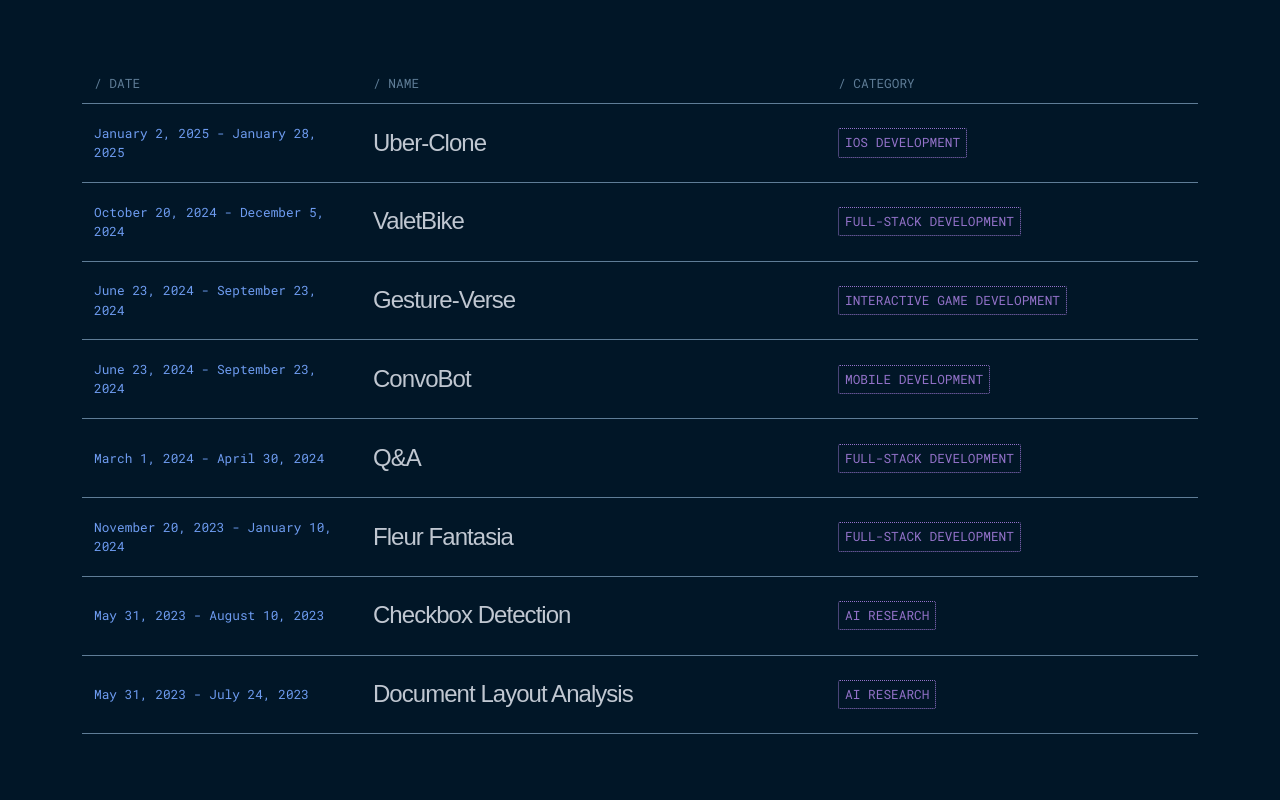
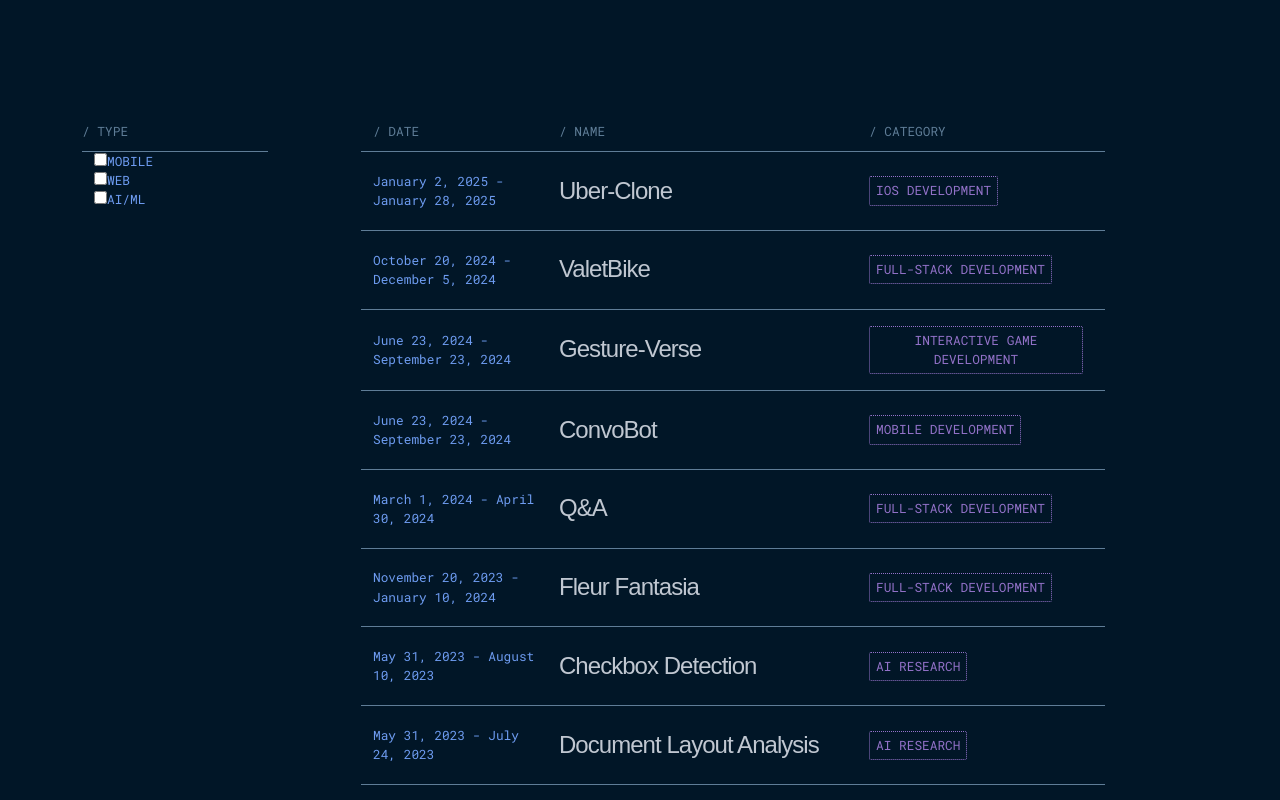
Before and after one commit to LynnHaDo/Portfolio, a Next.js app: page / in a window 1280 px wide. Shown: the part 460-1260 px from the top of the page. Built offline with nearby package versions, Linux system fonts and the light colour scheme.

Commit message:
Add filter by type

```diff
--- a/lib/projects.js
+++ b/lib/projects.js
@@ -10,7 +10,7 @@ import styles from '../styles/Project.module.scss'
 
 export const projectsDir = path.join(process.cwd(), 'projects')
 
-export function getSortedProjectsData() {
+export function getProjectsData() {
     // Get the file names under /projects
     const fileNames = fs.readdirSync(projectsDir)
     const allProjectsData = fileNames.map((fileName) => {
@@ -29,6 +29,7 @@ export function getSortedProjectsData() {
         };
     })
 
+    // Sort that by the newest
     return allProjectsData.sort((a, b) => {
         if (a.end_date < b.end_date) {
             return 1;
@@ -37,6 +38,12 @@ export function getSortedProjectsData() {
             return -1;
         }
     })
+}
+
+export function getAllProjectCategories() {
+    const projectsData = getProjectsData();
+
+    return [... new Set(projectsData.map(project => project.category))]
 }
 
 export function getAllProjectIds() {
--- a/pages/index.js
+++ b/pages/index.js
@@ -1,16 +1,18 @@
 import styles from '../styles/Home.module.scss'
 import utilStyles from '../styles/utils.module.scss';
 
-import Head from 'next/head'
 import Link from 'next/link'
-import { getSortedProjectsData } from '../lib/projects';
-
+import { getProjectsData, getAllProjectCategories } from '../lib/projects';
 import Layout from '../components/layout'
 import Date from '../components/date';
 import Typing from '../components/typing';
 
+import { useState, useEffect } from 'react'
+
 export async function getStaticProps() {
-    const allProjectsData = getSortedProjectsData();
+    const allProjectsData = getProjectsData();
+    const allProjectCategories = getAllProjectCategories();
+
     const techStack = ["Angular", "NextJS", "Django",
                         "Spring Boot", "Ruby on Rails",
                         "React Native", "SwiftUI"]
@@ -18,15 +20,43 @@ export async function getStaticProps() {
     return {
         props: {
             allProjectsData,
+            allProjectCategories,
             techStack
         }
     }
 }
 
-export default function Home( { allProjectsData, techStack } ) {
+export default function Home( { allProjectsData, allProjectCategories, techStack } ) {
+  const [projectsData, setProjectsData] = useState(allProjectsData);
+  const [selectedCategories, setSelectedCategories] = useState([]);
+
+  const filterProjectsByCategory = (projectsData, categories = []) => {
+    if (categories.length == 0)
+    {
+        return projectsData
+    }
+    return projectsData.filter(project => categories.includes(project.category))
+  }
+
+  useEffect(() => {
+    setProjectsData(filterProjectsByCategory(allProjectsData, selectedCategories));
+  }, [selectedCategories])
+
+  const handleCheck = (category) => {
+    if (selectedCategories.includes(category))
+    {
+        setSelectedCategories([...selectedCategories.filter(cat => cat !== category)])
+    }
+    else
+    {
+        setSelectedCategories([...selectedCategories, category])
+    }
+    console.log(selectedCategories);
+  }
+
   return (
     <Layout home siteTitle="Home">
-            <div className="row">
+            <div className="row mb-5">
                 <div className={`col-lg-7 ${styles.displayTextWrapper}`}>
                 <div className={styles.displayText}>
                     <div className={`${utilStyles.heading2Xl}`}>Hello from Linh</div>
@@ -51,6 +81,24 @@ export default function Home( { allProjectsData, techStack } ) {
                 <div className='col-lg-5'></div>
             </div>
 
+            <div className="row mt-5 mb-3">
+                <div className={`col-lg-2 ${utilStyles.lightText} ${utilStyles.code} ${utilStyles.allCaps} mb-5`}>
+                    <div className={`${utilStyles.tableHeader} row`}>
+                        / TYPE
+                    </div>
+                    {
+                        allProjectCategories.map(category => (
+                            <div className="form-check category" key={category}>
+                                <input className="form-check-input" type="checkbox" value={category} id={category} onChange={() => handleCheck(category)} />
+                                <label className="form-check-label" htmlFor={category}>
+                                    {category}
+                                </label>
+                            </div>
+                        ))
+                    }
+                </div>
+                <div className="col-lg-1"></div>
+                <div className="col-lg-8">
                     <div className={`${utilStyles.tableHeader} row`}>
                         <div className={`col-lg-3 ${utilStyles.code}`}>
                             / DATE
@@ -63,7 +111,7 @@ export default function Home( { allProjectsData, techStack } ) {
                         </div>
                     </div>
                     <div className={utilStyles.list}>
-                {allProjectsData.map(({ id, date, title, end_date, label }) => (
+                        {projectsData.map(({ id, date, title, end_date, label }) => (
                             <Link href={`/projects/${id}`} className={`${utilStyles.colorInherit} ${utilStyles.noUnderline}`} key={id}>
                                 <div className={`${utilStyles.listItem} row`}>
                                     <div className={`col-lg-3 d-flex align-items-center ${utilStyles.lightText} ${utilStyles.code}`}>
@@ -83,6 +131,11 @@ export default function Home( { allProjectsData, techStack } ) {
                             </Link>
                         ))}
                     </div>
+                </div>
+                <div className="col-lg-1"></div>
+            </div>
+
+
     </Layout>
   );
 }
--- a/projects/checkbox-detection.md
+++ b/projects/checkbox-detection.md
@@ -4,6 +4,7 @@ date: "2023-05-31"
 end_date: "2023-08-10"
 label: "AI Research"
 github_url: "https://github.com/LynnHaDo/Checkbox-Detection"
+category: "AI/ML"
 ---
 
 There was once a time when I would spend everyday trying to improve a detection model, kept on trying with different approaches/datasets and seeing little to no difference in the accuracy/recall level. Yes, this is what the whole process of this project was.
--- a/projects/convobot.md
+++ b/projects/convobot.md
@@ -4,6 +4,7 @@ date: "2024-06-23"
 end_date: "2024-09-23"
 label: "mobile development"
 github_url: "https://github.com/LynnHaDo/ConvoBot"
+category: "Mobile"
 ---
 
 This is a fun and quick project that I did on the side when I was a bit bored with the Chat-GPT interface and wanted to make an app on my own. The biggest challenge for me is mastering React Native, since it was a new framework for me. Fortunately, as I had some exposure to NextJS in [the previous project](/projects/gesture-verse), everything went smoothly at the end.
--- a/projects/document-layout-analysis.md
+++ b/projects/document-layout-analysis.md
@@ -4,6 +4,7 @@ date: "2023-05-31"
 end_date: "2023-07-24"
 label: "AI Research"
 github_url: "https://github.com/LynnHaDo/Document-Layout-Analysis"
+category: "AI/ML"
 ---
 
 This is my first attempt at learning about training a model—specifically, a detection model on scanned documents. Using [YOLOv8](https://docs.ultralytics.com/models/yolov8/), I was able to achieve surprisingly accurate detections on 11 document classes, based on a small subset (< 700 images) of the [Doclaynet](https://github.com/DS4SD/DocLayNet) dataset.
--- a/projects/fleur-fantasia.md
+++ b/projects/fleur-fantasia.md
@@ -4,6 +4,7 @@ date: "2023-11-20"
 end_date: "2024-01-10"
 label: "Full-stack Development"
 github_url: "https://github.com/LynnHaDo/Fleur-Fantasia"
+category: "Web"
 ---
 
 Fleur Fantasia is a full-stack e-commerce web app that allows users to browse and purchase different flower/plant options. As a solo effort, this project gave me full-stack ownership, from prototyping, system design to the actual deployment. I was familiar with Angular, and so it was an easy choice for me. For the server side, I noticed that Spring Boot can greatly streamline a lot of database manipulation steps, which is great for building RESTful APIs.
--- a/projects/gesture-verse.md
+++ b/projects/gesture-verse.md
@@ -4,6 +4,7 @@ date: "2024-06-23"
 end_date: "2024-09-23"
 label: "interactive game development"
 github_url: "https://github.com/LynnHaDo/GestureVerse"
+category: "Web"
 ---
 
 Gesture-Verse is web application that guides users through a **choose-your-own-adventure** game using Windrift, a JavaScript framework for writing interactive stories. The application was developed using NextJS, a React framework.
--- a/projects/question-and-answer.md
+++ b/projects/question-and-answer.md
@@ -4,6 +4,7 @@ date: "2024-03-01"
 end_date: "2024-04-30"
 label: "full-stack development"
 github_url: "https://github.com/LynnHaDo/QnA-Website"
+category: "Web"
 ---
 
 Q&A (Question-and-Answer) is a full-stack feedback management app for Brown students. During our first meeting, my advisor, Professor Malte, told me about this itchy problem of teaching assistants/professors @ Brown when answering a large set of questions: having to go through each question manually, even though most of them share the same topic. Coming from a liberal arts education, this is not an issue that I was aware of 😃.
--- a/projects/uber-clone.md
+++ b/projects/uber-clone.md
@@ -4,6 +4,7 @@ date: "2025-01-02"
 end_date: "2025-01-28"
 label: "iOS development"
 github_url: "https://github.com/LynnHaDo/Uber-Clone"
+category: "Mobile"
 ---
 
 # Updates
--- a/projects/valetbike.md
+++ b/projects/valetbike.md
@@ -4,6 +4,7 @@ date: "2024-10-20"
 end_date: "2024-12-05"
 label: "full-stack development"
 github_url: "https://github.com/LynnHaDo/valetbike"
+category: "Web"
 ---
 
 ValetBike is a full-stack bike rental web application using Ruby on Rails. With an interactive map, users can select any stations nearby their current location (of course, with their permission to access the location), and we will assign them any available bike.
```
Lines whose indentation alone changed are shown as unchanged.
